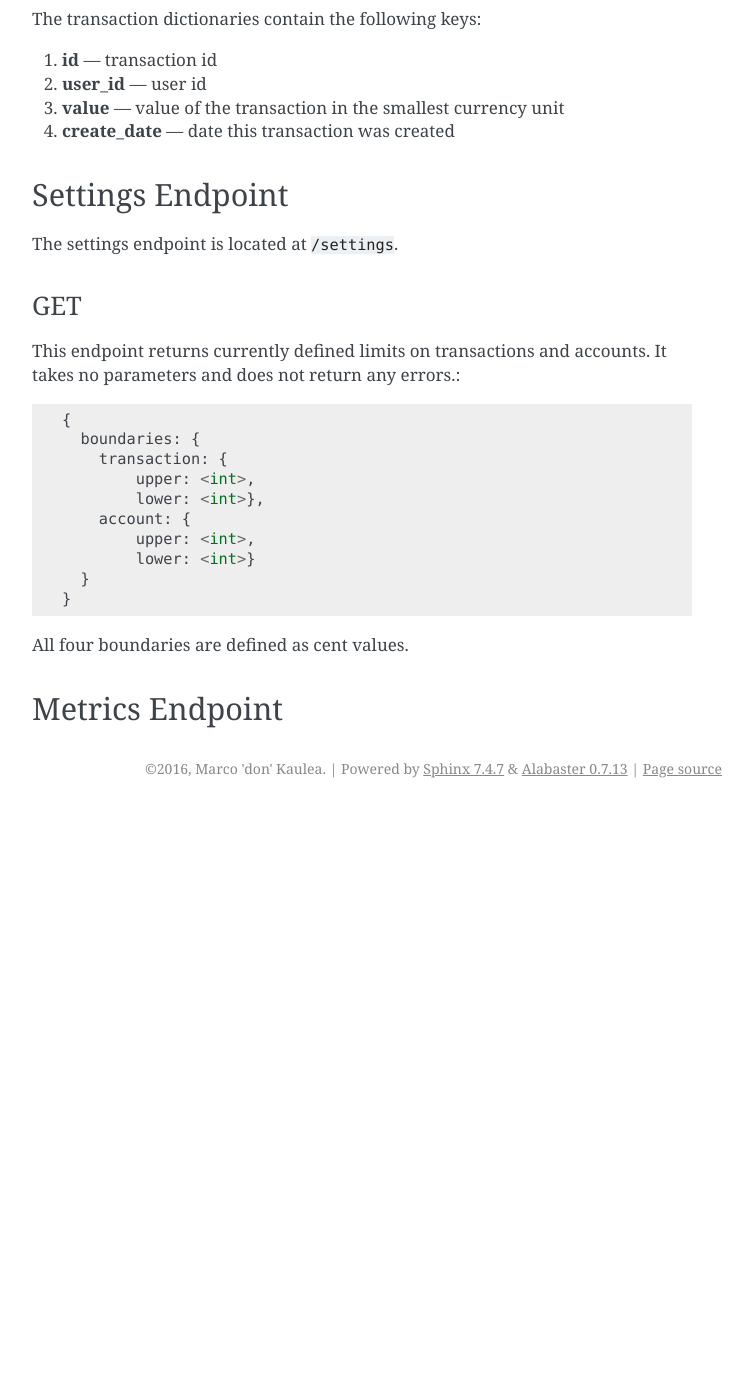
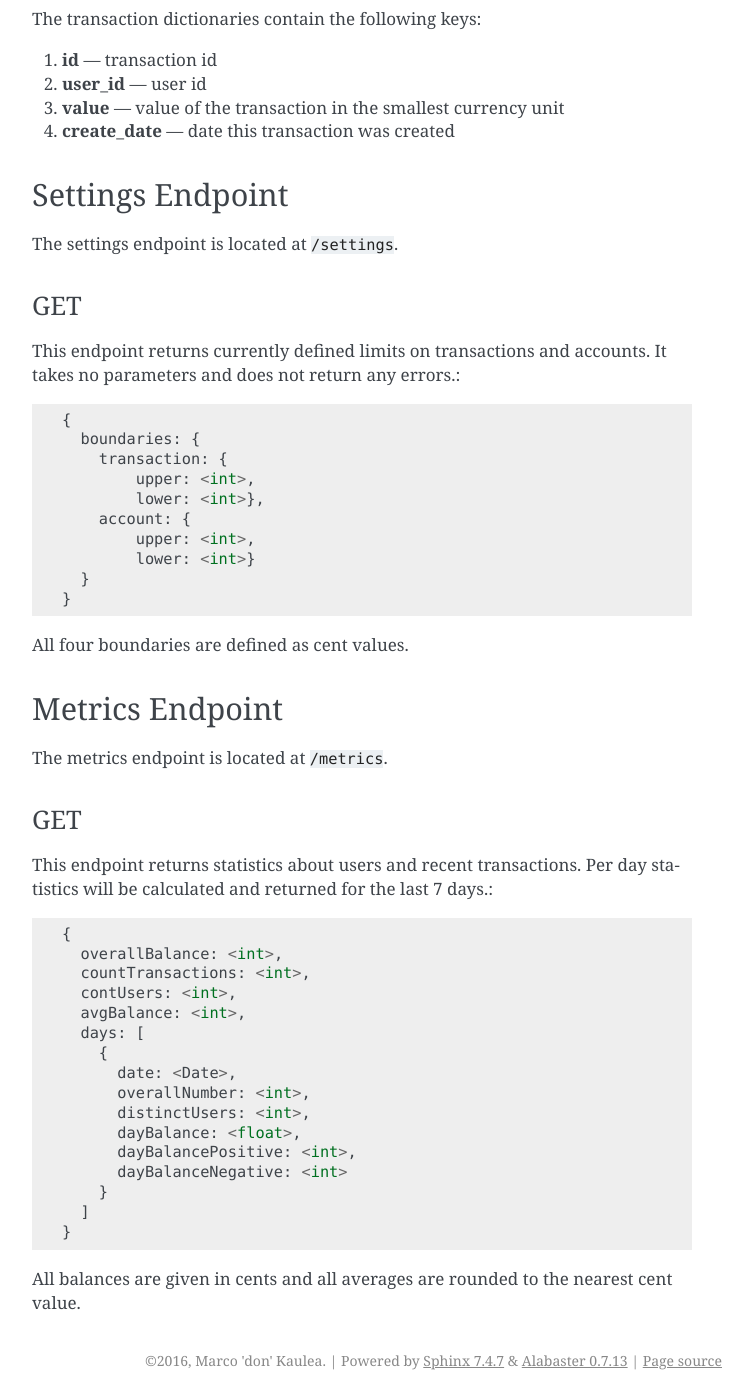
Before and after one commit to hackerspace-bootstrap/strichliste-django, a Sphinx documentation site: the page built from docs/api.rst, in a window 1280 px wide and 1400 px high, scrolled down 3394 px. Shown: the whole window, without its empty margins (388-1141 px from the left). Built offline with Sphinx 7.4.7, drawn with Linux system fonts in a browser that asks for light colours; before the commit the page ends 4202 px from its top, so only the background shows below that.

Commit message:
Add documentation for Metrics endpoint

```diff
--- a/docs/api.rst
+++ b/docs/api.rst
@@ -167,3 +167,28 @@ All four boundaries are defined as cent values.
 
 Metrics Endpoint
 ================
+The metrics endpoint is located at ``/metrics``.
+
+GET
+---
+This endpoint returns statistics about users and recent transactions.
+Per day statistics will be calculated and returned for the last 7 days.::
+
+    {
+      overallBalance: <int>,
+      countTransactions: <int>,
+      contUsers: <int>,
+      avgBalance: <int>,
+      days: [
+        {
+          date: <Date>,
+          overallNumber: <int>,
+          distinctUsers: <int>,
+          dayBalance: <float>,
+          dayBalancePositive: <int>,
+          dayBalanceNegative: <int>
+        }
+      ]
+    }
+
+All balances are given in cents and all averages are rounded to the nearest cent value.
```
